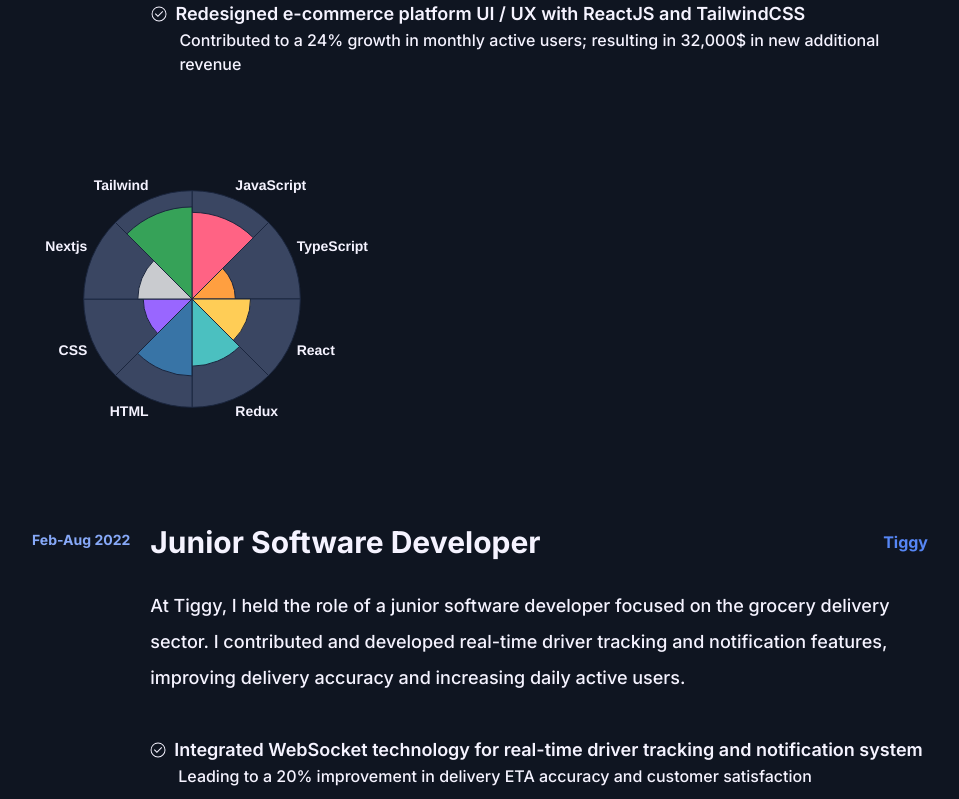
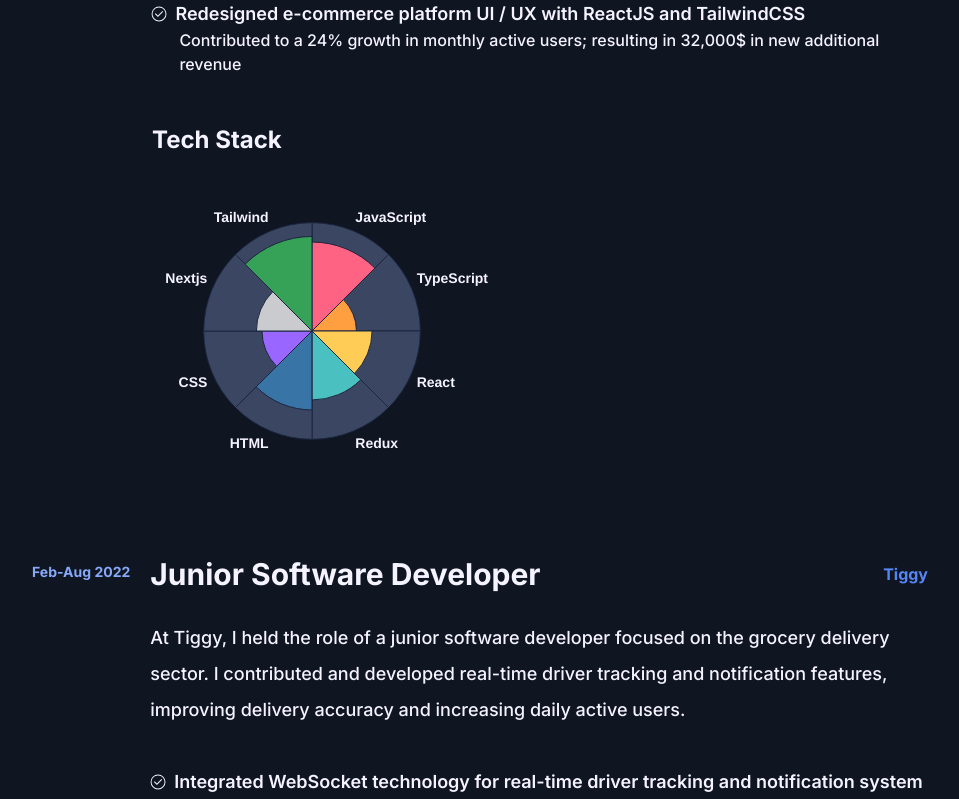
Before and after one commit to EStrilets/portfolio, a Next.js app: page / in a window 1280 px wide. Shown: the part 2180-2979 px from the top of the page, without its empty margins (160-1119 px from the left). Built offline with nearby package versions, Linux system fonts and the light colour scheme.

Commit message:
restructure routes, tech chart, and project anchor link

```diff
--- a/app/(about)/About.tsx
+++ b/app/(about)/About.tsx
@@ -1,8 +1,8 @@
 "use client";
 import Link from "next/link";
-import Experience from "../experience/page";
-import Projects from "../projects/page";
+import Projects from "../(projects)/Projects";
 import AboutSection from "./AboutSection";
+import Experience from "../(experience)/Experience";
 
 const About = () => {
   const scrollToView = (targetId: string) => (e: any) => {
@@ -45,9 +45,9 @@ const About = () => {
             Work
           </button>
         </Link>
-        <Link href="#work-section">
+        <Link href="#projects-section">
           <button
-            onClick={scrollToView("work-section")}
+            onClick={scrollToView("projects-section")}
             className="bg-[#262F45] rounded-md
               border border-solid border-[#7AA0F7]
               text-[#5686f5] font-semibold text-sm leading-5
--- a/app/experience/page.tsx
+++ b/app/(experience)/Experience.tsx
@@ -60,7 +60,10 @@ const ExperienceCard:React.FC<ExperienceCardProps> = (props) => {
           </div>
         </div>
       </div>
+      <div className="flex-1 text-2xl ml-[7.5rem]">
+        <h1>Tech Stack</h1>
         <TechStackChart />
+      </div>
     </div>
   );
 };
--- a/app/projects/page.tsx
+++ b/app/(projects)/Projects.tsx
@@ -37,7 +37,7 @@ const ProjectCard = () => {
 
 const Projects = () => {
   return (
-    <div className="w-full flex flex-col items-center justify-center gap-8">
+    <div className="w-full flex flex-col items-center justify-center gap-8 scroll-mt-20" id="projects-section">
       <div
         className="
         flex flex-col
--- a/components/TechStackChart.tsx
+++ b/components/TechStackChart.tsx
@@ -18,7 +18,7 @@ export const data = {
             borderColor: '#1B263E',
             borderWidth: 1,
             datalabels: {
-              //  formatter: (value, context) => value + '%',
+                formatter: (value: any, context:any ) => value + '%',
                color: "#1B263E",
                display: true
             },
@@ -66,9 +66,18 @@ export const data = {
       },
     };
 
+    const total = data.datasets[0].data.reduce((sum, value) => sum + value, 0);
+    data.datasets[0].data = data.datasets[0].data.map(
+      (value) => (value / total) * 500
+    );
+
     return (
       <div className="flex flex-col w-auto h-auto">
-        <PolarArea data={data} options={options} className="w-[22rem] h-[22rem]" />
+        <PolarArea
+          data={data}
+          options={options}
+          className="w-[22rem] h-[22rem]"
+        />
       </div>
     );
   }
```
Lines whose indentation alone changed are shown as unchanged.
